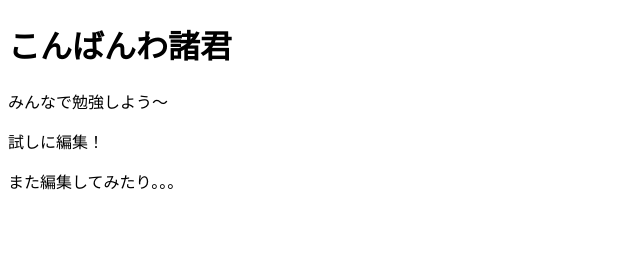
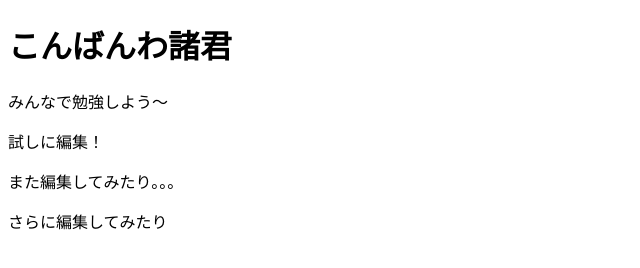
Before and after one commit to dale0423/sample, a plain HTML site: page index.html in a window 1280 px wide. Shown: the whole page, without its empty margins (0-640 px from the left). Drawn offline with Linux system fonts and the light colour scheme.

Commit message:
レオが編集
test

```diff
--- a/index.html
+++ b/index.html
@@ -14,7 +14,7 @@
 <p>試しに編集！</p>
 
 <p> また編集してみたり。。。</p>
-
+<p>さらに編集してみたり</p>
 
 </body>
 </html>
```
